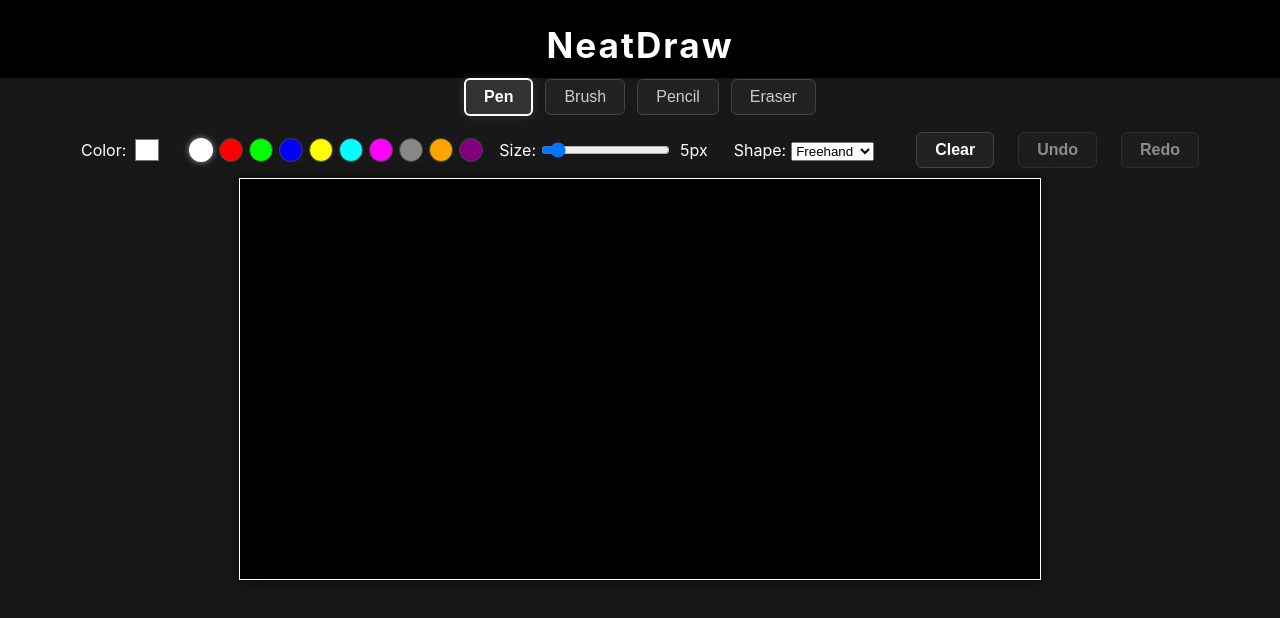
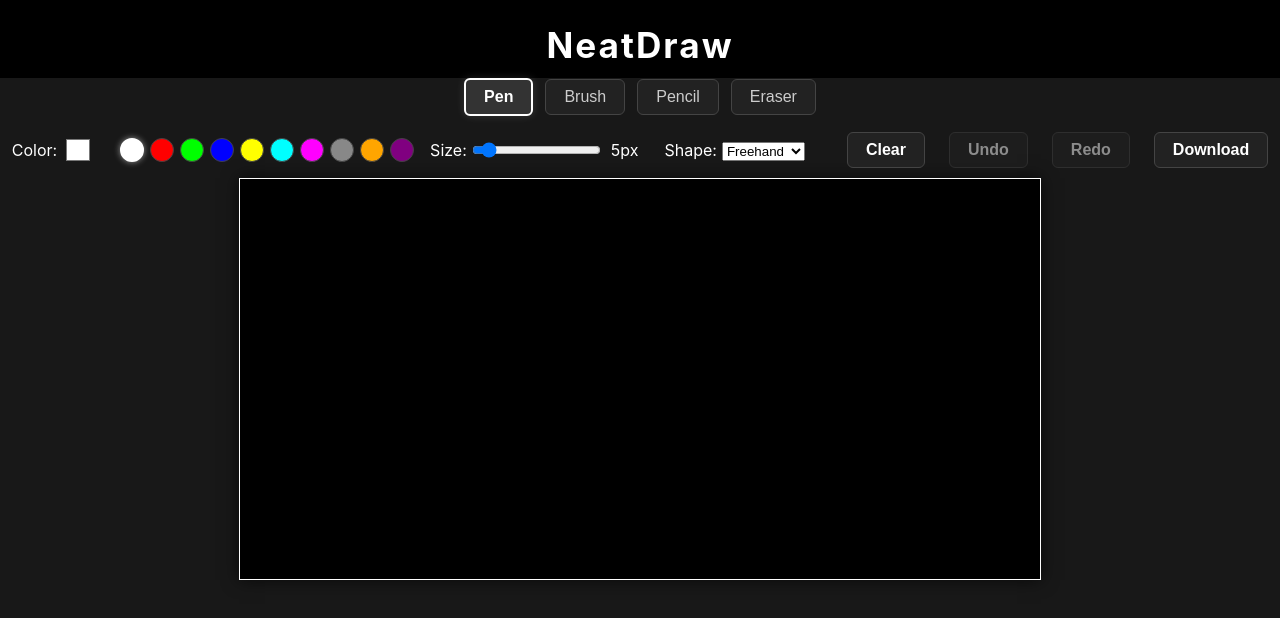
Before and after one commit to ssscharan149/NeatDraw, a React (Create React App) app: page / in a window 1280 px wide. Shown: the top 618 px of the page. Built offline with nearby package versions, Linux system fonts and the light colour scheme.

Commit message:
download option added

```diff
--- a/src/App.js
+++ b/src/App.js
@@ -463,6 +463,18 @@
     { key: 'eraser', label: 'Eraser' },
   ];
 
+  // Download the current canvas as a PNG image
+  const downloadImage = () => {
+    const canvas = canvasRef.current;
+    const url = canvas.toDataURL('image/png');
+    const link = document.createElement('a');
+    link.href = url;
+    link.download = 'drawing.png';
+    document.body.appendChild(link);
+    link.click();
+    document.body.removeChild(link);
+  };
+
   return (
     <div className="App" style={{ background: '#181818', minHeight: '100vh', color: '#fff' }}>
       <h2 style={{ color: '#fff' }}>NeatDraw</h2>
@@ -578,6 +590,7 @@
         <button onClick={clearCanvas} style={{ marginLeft: 16, padding: '8px 18px', borderRadius: 6, border: '1px solid #444', background: '#222', color: '#fff', fontWeight: 'bold', fontSize: 16, cursor: 'pointer' }}>Clear</button>
         <button onClick={undo} disabled={strokeIndex <= 0} style={{ marginLeft: 8, padding: '8px 18px', borderRadius: 6, border: '1px solid #444', background: '#222', color: '#fff', fontWeight: 'bold', fontSize: 16, cursor: strokeIndex <= 0 ? 'not-allowed' : 'pointer', opacity: strokeIndex <= 0 ? 0.5 : 1 }}>Undo</button>
         <button onClick={redo} disabled={strokeIndex >= strokes.length} style={{ marginLeft: 8, padding: '8px 18px', borderRadius: 6, border: '1px solid #444', background: '#222', color: '#fff', fontWeight: 'bold', fontSize: 16, cursor: strokeIndex >= strokes.length ? 'not-allowed' : 'pointer', opacity: strokeIndex >= strokes.length ? 0.5 : 1 }}>Redo</button>
+        <button onClick={downloadImage} style={{ marginLeft: 8, padding: '8px 18px', borderRadius: 6, border: '1px solid #444', background: '#222', color: '#fff', fontWeight: 'bold', fontSize: 16, cursor: 'pointer' }}>Download</button>
       </div>
       <canvas
         ref={canvasRef}
```
